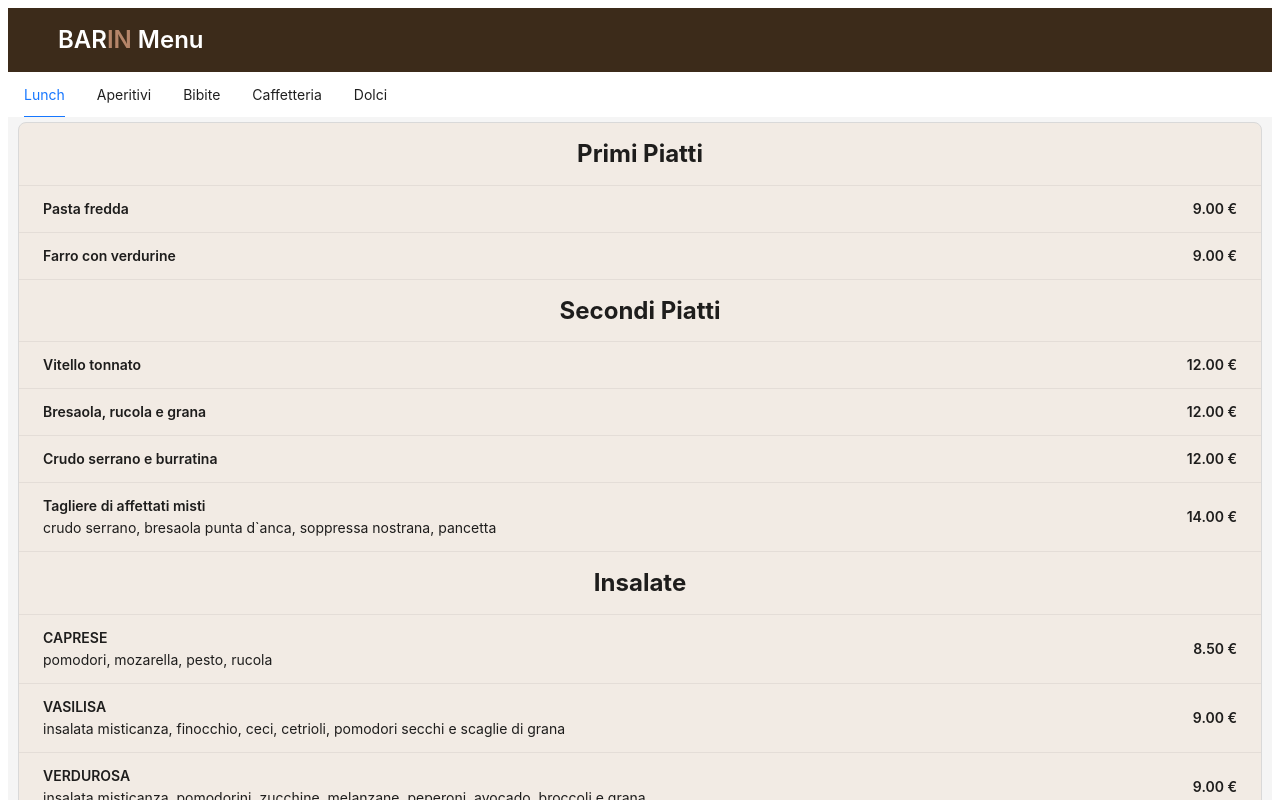
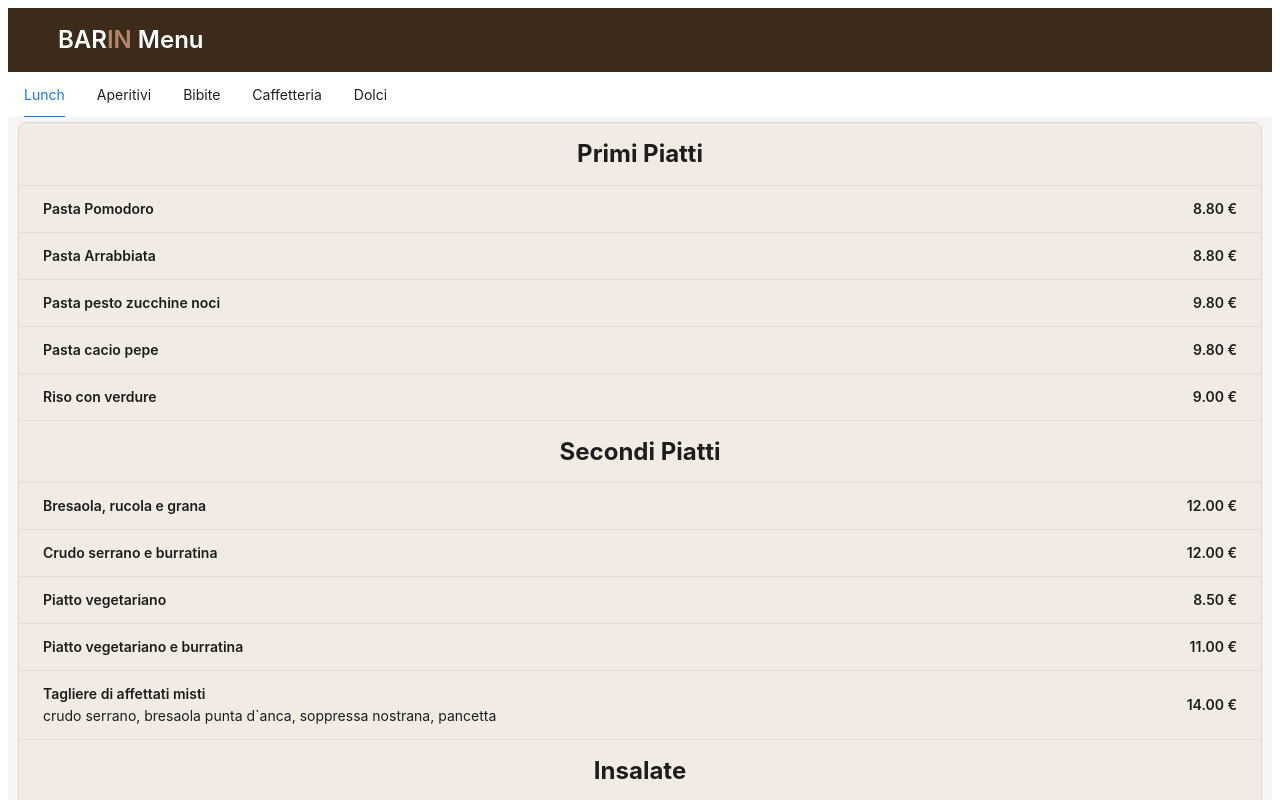
Before and after one commit to amalikov2000/Barin-menu, a React (Create React App) app: page / in a window 1280 px wide. Shown: the top 800 px of the page. Built offline with nearby package versions, Linux system fonts and the light colour scheme.

Commit message:
Add files via upload

```diff
--- a/src/App.js
+++ b/src/App.js
@@ -24,12 +24,16 @@ const App = () => {
             }
             bordered
             dataSource={[
-              { item: 'Pasta fredda', ingredients: '', price: '9.00 €' },
-              { item: 'Farro con verdurine', ingredients: '', price: '9.00 €' },
+              { item: 'Pasta Pomodoro', ingredients: '', price: '8.80 €' },
+              { item: 'Pasta Arrabbiata', ingredients: '', price: '8.80 €' },
+              { item: 'Pasta pesto zucchine noci', ingredients: '', price: '9.80 €' },
+              { item: 'Pasta cacio pepe', ingredients: '', price: '9.80 €' },
+              { item: 'Riso con verdure', ingredients: '', price: '9.00 €' },
               { subheader: true, content: 'Secondi Piatti' },
-              { item: 'Vitello tonnato', ingredients: '', price: '12.00 €' },
               { item: 'Bresaola, rucola e grana', ingredients: '', price: '12.00 €' },
               { item: 'Crudo serrano e burratina', ingredients: '', price: '12.00 €' },
+              { item: 'Piatto vegetariano', ingredients: '', price: '8.50 €' },
+              { item: 'Piatto vegetariano e burratina', ingredients: '', price: '11.00 €' },
               { item: 'Tagliere di affettati misti', ingredients: 'crudo serrano, bresaola punta d`anca, soppressa nostrana, pancetta', price: '14.00 €' },
               { subheader: true, content: 'Insalate' },
               { item: 'CAPRESE', ingredients: 'pomodori, mozarella, pesto, rucola', price: '8.50 €' },
@@ -39,7 +43,6 @@ const App = () => {
               { item: 'CLASSICA', ingredients: 'insalata misticanza, carote, pomodoro, tonno e mozzarella', price: '10.00 €' },
               { item: 'CAESAR', ingredients: 'insalata misticanza, pomodorini, straccetti di pollo, bacon croccante, salsa caesar, grana a scaglie e crostini', price: '10.00 €' },
               { item: 'FRESCA', ingredients: 'insalata misticanza, sfilacci, uova, zucchine grigliate, pomodorini, grana e olive', price: '10.00 €' },
-              { item: 'VARVARA', ingredients: 'rucola, barbabietola, avocado, feta, noci', price: '9.00 €' },
               { item: 'ANASTASIA', ingredients: 'insalata misticanza, feta, pomodorini, cetrioli, peperone, olive', price: '9.00 €' },
               { item: 'AGLAYA', ingredients: 'insalata misticanza, burratina, pomodorini secchi, rucola, zucchine, noci', price: '11.00 €' },
               { subheader: true, content: 'Snack' },
```
